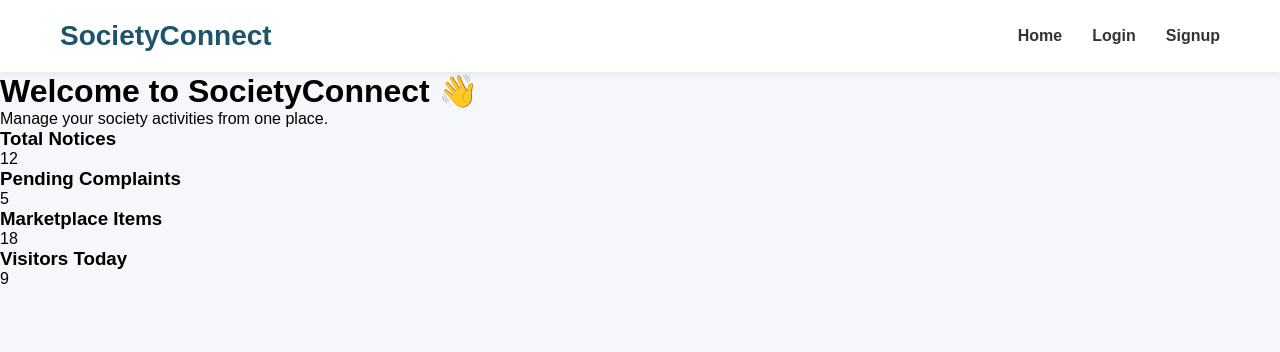
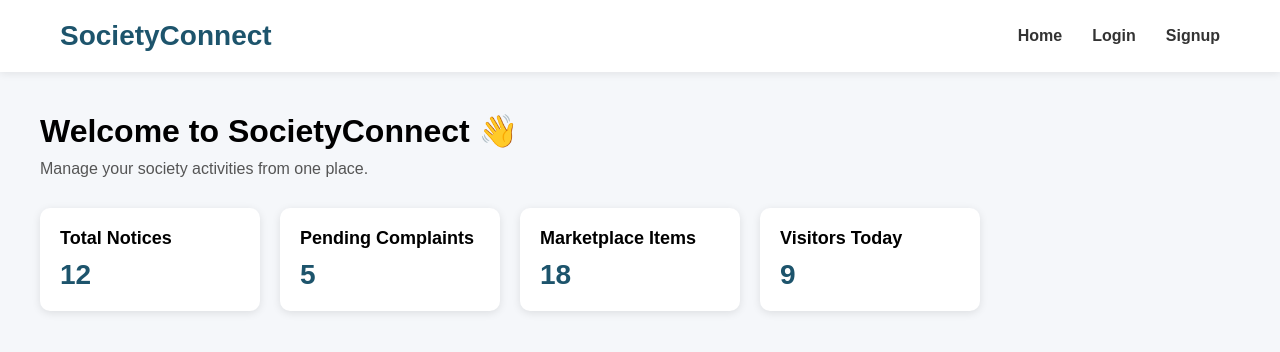
Before and after one commit to pranika2310/SocietyConnect-MERN, a React (Vite) app: page /dashboard in a window 1280 px wide. Shown: the top 352 px of the page. Built offline with nearby package versions, Linux system fonts and the light colour scheme.

Commit message:
Add reusable dashboard statistics cards

```diff
--- a/src/assets/styles/dashboard.css
+++ b/src/assets/styles/dashboard.css
@@ -0,0 +1,37 @@
+.dashboard-container {
+    padding: 40px;
+}
+
+.dashboard-container h1 {
+    margin-bottom: 10px;
+}
+
+.dashboard-container p {
+    color: #555;
+}
+
+.stats-container {
+    display: flex;
+    gap: 20px;
+    margin-top: 30px;
+    flex-wrap: wrap;
+}
+
+.stat-card {
+    background-color: white;
+    border-radius: 10px;
+    padding: 20px;
+    width: 220px;
+    box-shadow: 0 2px 8px rgba(0,0,0,0.1);
+}
+
+.stat-card h3 {
+    font-size: 18px;
+    margin-bottom: 10px;
+}
+
+.stat-card p {
+    font-size: 28px;
+    font-weight: bold;
+    color: #1D546C;
+}
--- a/src/pages/Dashboard.jsx
+++ b/src/pages/Dashboard.jsx
@@ -1,13 +1,17 @@
+import MainLayout from "../layouts/MainLayout";
 import StatCard from "../components/StatCard";
-import MainLayout from "../layouts/MainLayout";
+import "../assets/styles/dashboard.css";
 
 function Dashboard() {
     return (
         <MainLayout>
+            <div className="dashboard-container">
 
                 <h1>Welcome to SocietyConnect 👋</h1>
 
-<p>Manage your society activities from one place.</p>
+                <p>
+                    Manage your society activities from one place.
+                </p>
 
                 <div className="stats-container">
 
@@ -33,6 +37,7 @@
 
                 </div>
 
+            </div>
         </MainLayout>
     );
 }
```
Lines whose indentation alone changed are shown as unchanged.
